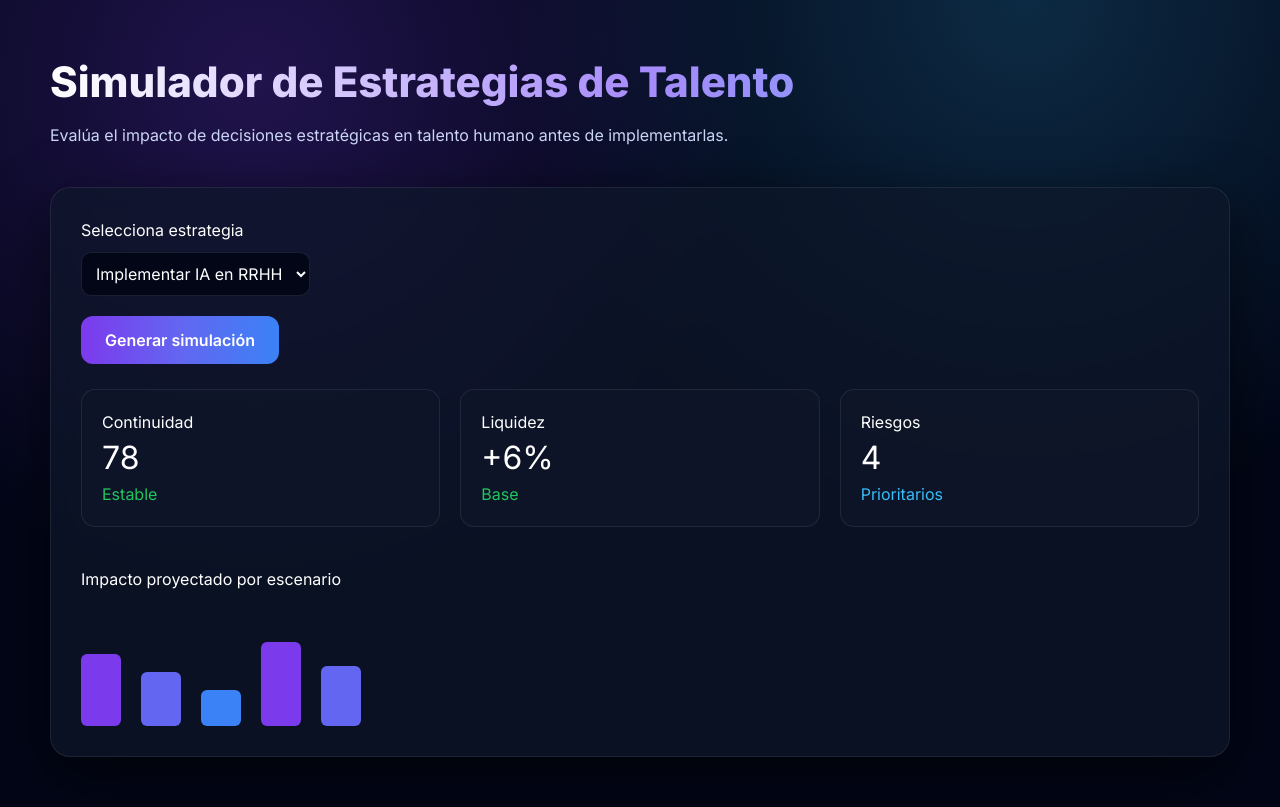
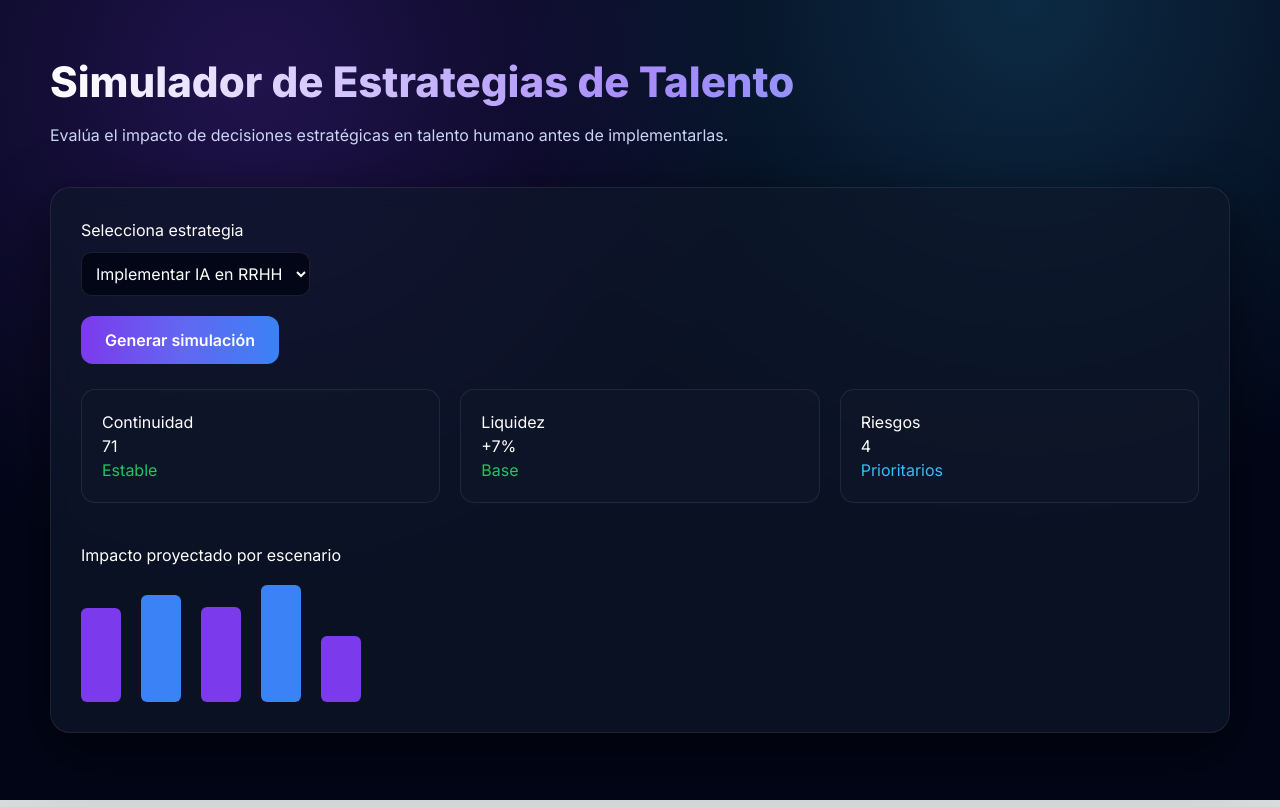
Before and after one commit to isabelsubcuentas-create/prediqta-portal, a Next.js app: page /simulador in a window 1280 px wide. Both pictures are taken after a click on the button "Generar simulación". Built offline with nearby package versions, Linux system fonts and the light colour scheme.

Commit message:
Update page.tsx

```diff
--- a/app/simulador/page.tsx
+++ b/app/simulador/page.tsx
@@ -8,15 +8,26 @@ const [continuidad,setContinuidad] = useState<number | null>(null)
 const [liquidez,setLiquidez] = useState<number | null>(null)
 const [riesgos,setRiesgos] = useState<number | null>(null)
 
+const [grafica,setGrafica] = useState<number[]>([])
+
 function generarSimulacion(){
 
 const nuevaContinuidad = Math.floor(Math.random()*30)+60
 const nuevaLiquidez = Math.floor(Math.random()*10)+1
 const nuevosRiesgos = Math.floor(Math.random()*5)+1
 
+const nuevaGrafica = [
+Math.random()*80+20,
+Math.random()*80+20,
+Math.random()*80+20,
+Math.random()*80+20,
+Math.random()*80+20
+]
+
 setContinuidad(nuevaContinuidad)
 setLiquidez(nuevaLiquidez)
 setRiesgos(nuevosRiesgos)
+setGrafica(nuevaGrafica)
 
 }
 
@@ -84,8 +95,6 @@ Simulador de Estrategias de Talento
 Evalúa el impacto de decisiones estratégicas en talento humano antes de implementarlas.
 </p>
 
-{/* PANEL PRINCIPAL */}
-
 <div style={{...card,marginTop:"40px"}}>
 
 <label>Selecciona estrategia</label>
@@ -110,39 +119,37 @@ border:"1px solid rgba(255,255,255,0.1)"
 
 <br/>
 
-<button style={button}>
+<button style={button} onClick={generarSimulacion}>
 Generar simulación
 </button>
-
-{/* KPIs */}
 
 <div style={grid}>
 
 <div style={kpi}>
 <p>Continuidad</p>
-<h2 style={{fontSize:"32px"}}>78</h2>
+<h2>{continuidad ?? "--"}</h2>
 <span style={{color:"#22c55e"}}>Estable</span>
 </div>
 
 <div style={kpi}>
 <p>Liquidez</p>
-<h2 style={{fontSize:"32px"}}>+6%</h2>
+<h2>{liquidez ? `+${liquidez}%` : "--"}</h2>
 <span style={{color:"#22c55e"}}>Base</span>
 </div>
 
 <div style={kpi}>
 <p>Riesgos</p>
-<h2 style={{fontSize:"32px"}}>4</h2>
+<h2>{riesgos ?? "--"}</h2>
 <span style={{color:"#38bdf8"}}>Prioritarios</span>
 </div>
 
 </div>
 
-{/* GRAFICA */}
-
 <div style={{marginTop:"40px"}}>
 
-<p style={{marginBottom:"15px"}}>Impacto proyectado por escenario</p>
+<p style={{marginBottom:"15px"}}>
+Impacto proyectado por escenario
+</p>
 
 <div style={{
 display:"flex",
@@ -151,11 +158,18 @@ gap:"20px",
 height:"120px"
 }}>
 
-<div style={{width:"40px",height:"60%",background:"#7c3aed",borderRadius:"6px"}}></div>
-<div style={{width:"40px",height:"45%",background:"#6366f1",borderRadius:"6px"}}></div>
-<div style={{width:"40px",height:"30%",background:"#3b82f6",borderRadius:"6px"}}></div>
-<div style={{width:"40px",height:"70%",background:"#7c3aed",borderRadius:"6px"}}></div>
-<div style={{width:"40px",height:"50%",background:"#6366f1",borderRadius:"6px"}}></div>
+{grafica.map((valor,i)=>(
+<div
+key={i}
+style={{
+width:"40px",
+height:`${valor}%`,
+background:i%2===0 ? "#7c3aed" : "#3b82f6",
+borderRadius:"6px",
+transition:"0.4s"
+}}
+></div>
+))}
 
 </div>
 
```
